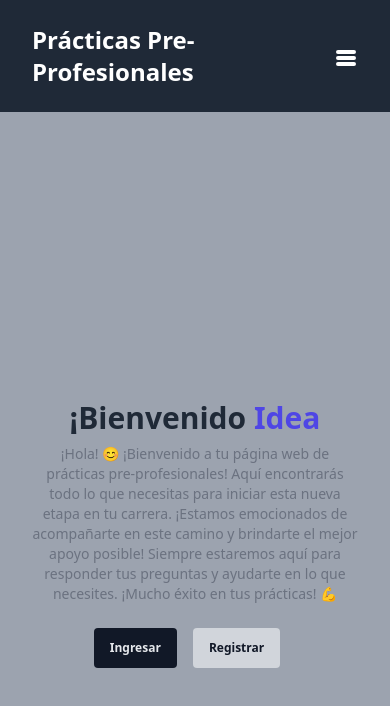
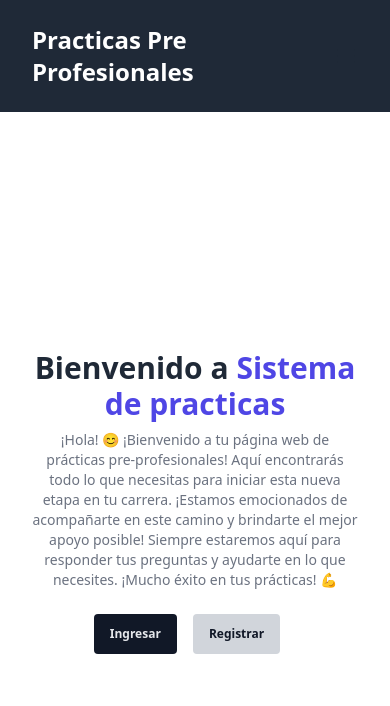
Before and after one commit to TheReeds/ProyectoPracticasSys, an Angular app in the folder practicas-appangular/: page / in a window 390 px wide. Shown: the top 706 px of the page. Built offline with nearby package versions, Linux system fonts and the light colour scheme.

Commit message:
Update interfaz.component.html

```diff
--- a/practicas-appangular/src/app/componentes/login/interfaz/interfaz.component.html
+++ b/practicas-appangular/src/app/componentes/login/interfaz/interfaz.component.html
@@ -1,26 +1,29 @@
-<div class="w-screen h-screen bg-black">
+<div class="w-full h-screen">
   <nav class="bg-gray-800 shadow-lg py-4">
-    <div class="flex items-center justify-between py-2 px-8 md:px-12">
+      <div class="md:flex items-center justify-between py-2 px-8 md:px-12">
+          <div class="flex justify-between items-center">
              <div class="text-2xl font-bold text-white md:text-3xl">
-        <a href="#">Prácticas Pre-Profesionales</a>
+                  <a href="#">Practicas Pre Profesionales</a>
              </div>
               <div class="md:hidden">
-        <button type="button" class="block text-white hover:text-gray-300 focus:text-gray-300 focus:outline-none">
+                  <button type="button" class="block text-gray-800 hover:text-gray-700 focus:text-gray-700 focus:outline-none">
                       <svg class="h-6 w-6 fill-current" viewBox="0 0 24 24">
-            <path d="M4 6h16a2 2 0 1 1 0 4H4a2 2 0 1 1 0-4zm0 6h16a2 2 0 1 1 0 4H4a2 2 0 1 1 0-4zm0 6h16a2 2 0 1 1 0 4H4a2 2 0 1 1 0-4z"></path>
+                          <path class="hidden" d="M16.24 14.83a1 1 0 0 1-1.41 1.41L12 13.41l-2.83 2.83a1 1 0 0 1-1.41-1.41L10.59 12 7.76 9.17a1 1 0 0 1 1.41-1.41L12 10.59l2.83-2.83a1 1 0 0 1 1.41 1.41L13.41 12l2.83 2.83z"/>
+                          <path d="M4 5h16a1 1 0 0 1 0 2H4a1 1 0 1 1 0-2zm0 6h16a1 1 0 0 1 0 2H4a1 1 0 0 1 0-2zm0 6h16a1 1 0 0 1 0 2H4a1 1 0 0 1 0-2z"/>
                       </svg>
                   </button>
               </div>
+          </div>
           <div class="flex flex-col md:flex-row hidden md:block mx-2">
-        <a href="#" class="text-white rounded hover:bg-gray-900 hover:text-gray-100 hover:font-medium py-2 px-2 md:mx-2">Ingresar</a>
-        <a href="#" class="text-white rounded hover:bg-gray-900 hover:text-gray-100 hover:font-medium py-2 px-2 md:mx-2">Registrar</a>
+              <a href="#" routerLink="login" class="text-gray-800 rounded hover:bg-gray-900 hover:text-gray-100 hover:font-medium py-2 px-2 md:mx-2">Ingresar</a>
+              <a href="#" routerLink="register" class="text-gray-800 rounded hover:bg-gray-900 hover:text-gray-100 hover:font-medium py-2 px-2 md:mx-2">Registrar</a>
           </div>
       </div>
   </nav>
-  <div class="flex h-screen bg-gray-400">
+  <div class="flex bg-white h-full" style="height: calc(100% - 4rem);"> <!-- Restamos la altura de la barra de navegación -->
       <div class="flex items-center text-center lg:text-left px-8 md:px-12 lg:w-1/2">
           <div>
-        <h2 class="text-3xl font-semibold text-gray-800 md:text-4xl">¡Bienvenido <span class="text-indigo-600">Idea</span></h2>
+              <h2 class="text-3xl font-semibold text-gray-800 md:text-4xl">Bienvenido a <span class="text-indigo-600">Sistema de practicas</span></h2>
               <p class="mt-2 text-sm text-gray-500 md:text-base">¡Hola! 😊 ¡Bienvenido a tu página web de prácticas pre-profesionales! Aquí encontrarás todo lo que necesitas para iniciar esta nueva etapa en tu carrera. ¡Estamos emocionados de acompañarte en este camino y brindarte el mejor apoyo posible! Siempre estaremos aquí para responder tus preguntas y ayudarte en lo que necesites. ¡Mucho éxito en tus prácticas! 💪</p>
               <div class="flex justify-center lg:justify-start mt-6">
                   <a class="px-4 py-3 bg-gray-900 text-gray-200 text-xs font-semibold rounded hover:bg-gray-800" href="#">Ingresar</a>
@@ -28,7 +31,7 @@
               </div>
           </div>
       </div>
-    <div class="hidden lg:block lg:w-1/2 h-screen" style="clip-path: polygon(10% 0, 100% 0%, 100% 100%, 0 100%);">
+      <div class="hidden lg:block lg:w-1/2" style="clip-path:polygon(10% 0, 100% 0%, 100% 100%, 0 100%);">
           <div class="h-full object-cover" style="background-image: url(https://images.unsplash.com/photo-1498050108023-c5249f4df085?ixlib=rb-1.2.1&ixid=eyJhcHBfaWQiOjEyMDd9&auto=format&fit=crop&w=1352&q=80);">
               <div class="h-full bg-black opacity-25"></div>
           </div>
```
Lines whose indentation alone changed are shown as unchanged.
